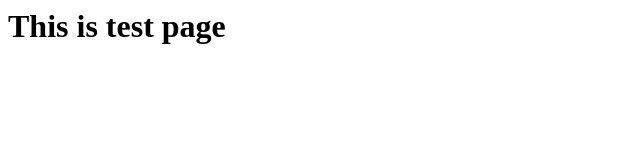
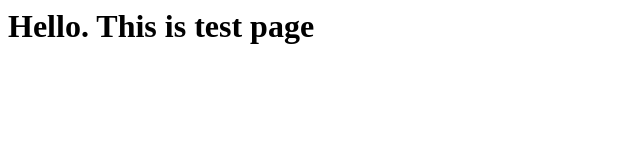
Before and after one commit to Ankit46874133/jenkins-demo, a plain HTML site: page index.html in a window 1280 px wide. Shown: the whole page, without its empty margins (0-640 px from the left). Drawn offline with Linux system fonts and the light colour scheme.

Commit message:
Update index.html

```diff
--- a/index.html
+++ b/index.html
@@ -1,5 +1,5 @@
 <html>
   <body>
-    <h1>This is test page</h1>
+    <h1>Hello. This is test page</h1>
   </body>
 </html>
```
